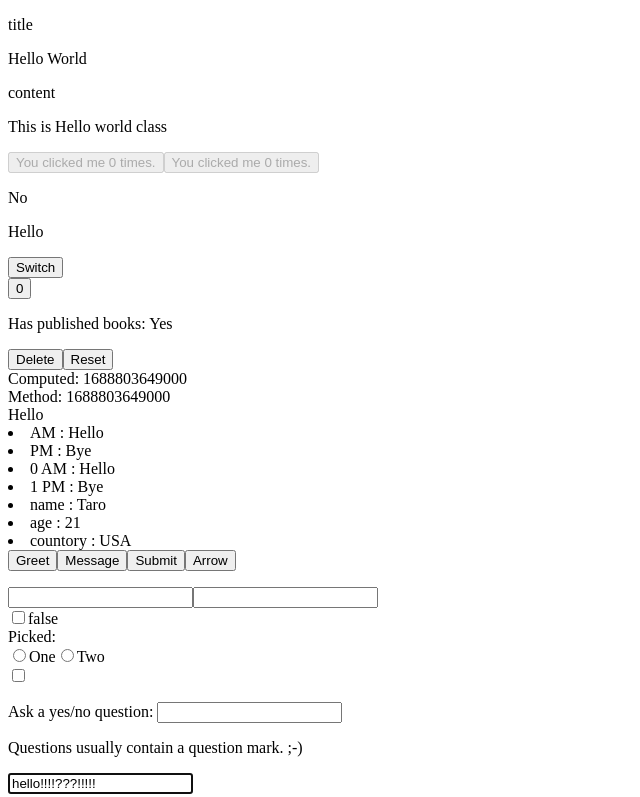
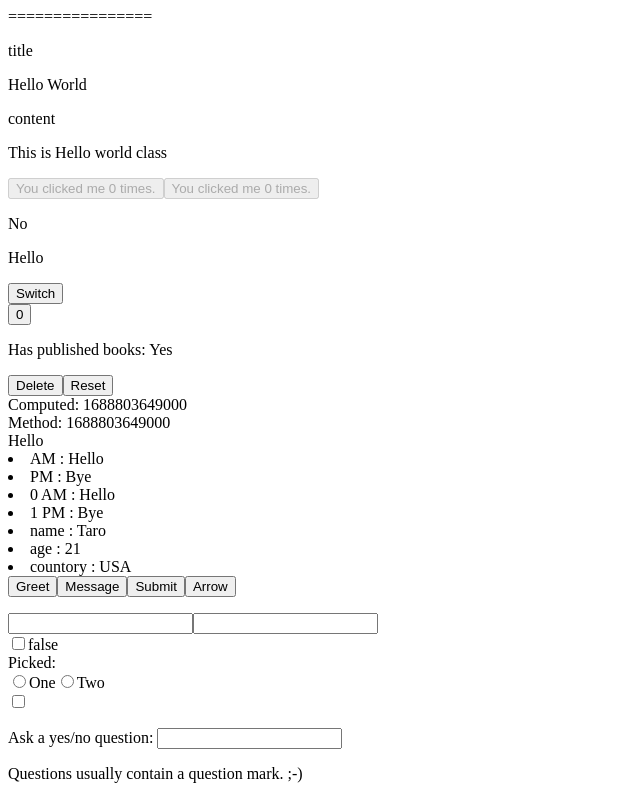
Before and after one commit to koyamal/pra_vue3, a Vue app in the folder vuePractive/: page / in a window 1280 px wide. Shown: the top 797 px of the page, without its empty margins (0-640 px from the left). Built offline with nearby package versions, Linux system fonts and the light colour scheme.

Commit message:
Add ======

```diff
--- a/vuePractive/src/components/atom/DisplayData.vue
+++ b/vuePractive/src/components/atom/DisplayData.vue
@@ -11,6 +11,9 @@ export default {
 
 <template>
   <div>
+    ================
+  </div>
+  <div>
     <p>title</p>
     <p>{{ title }}</p>
   </div>
```
